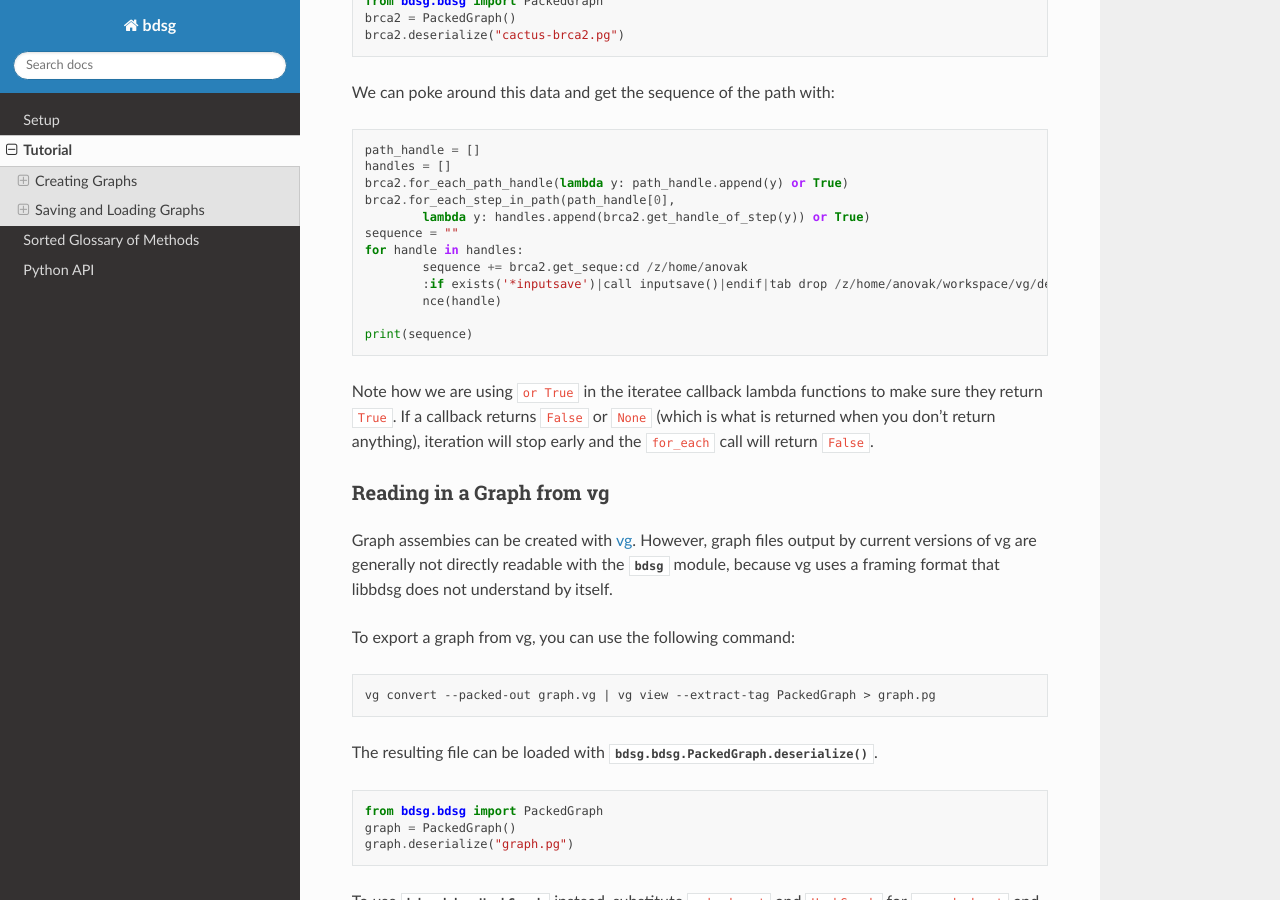
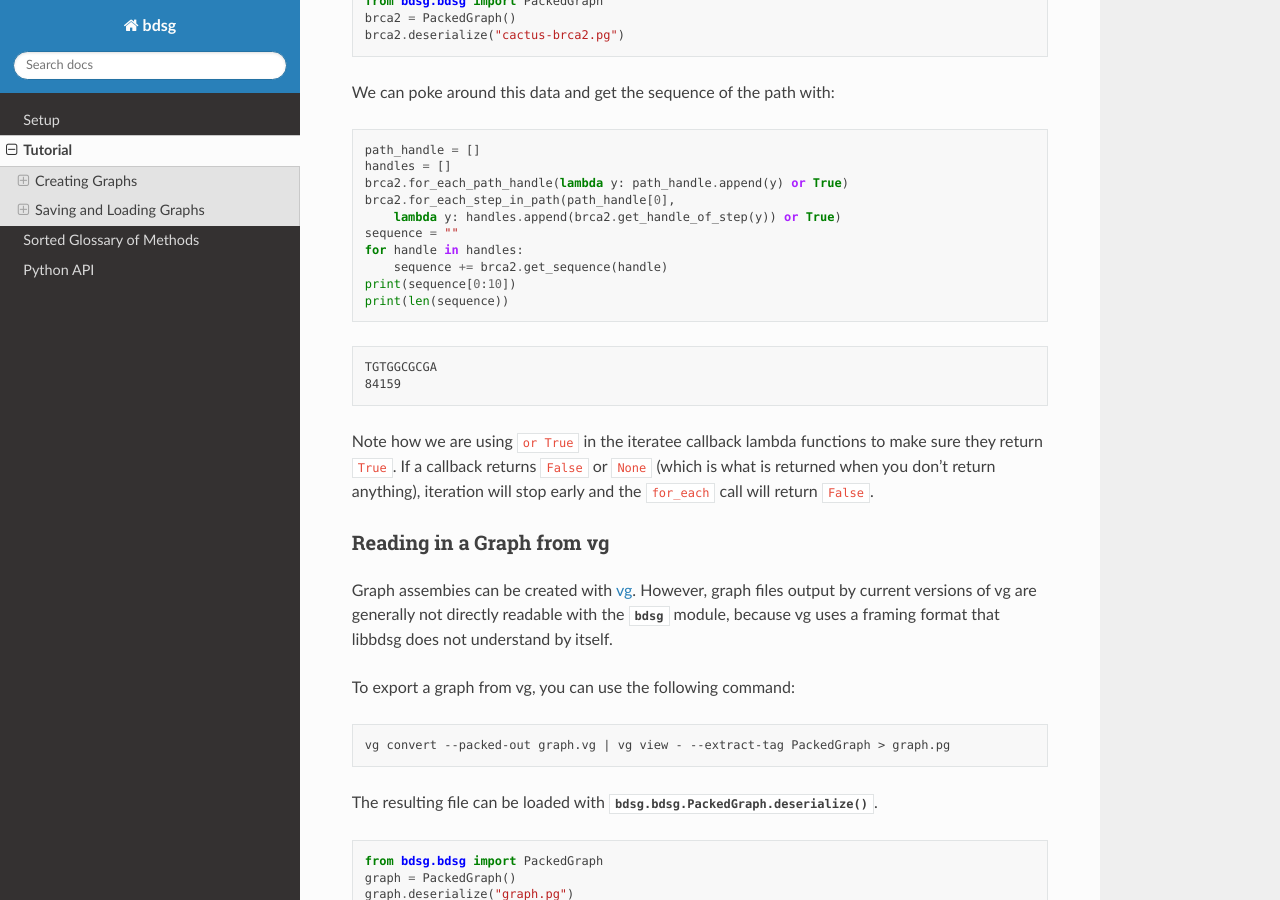
Before and after one commit to vgteam/libbdsg, a Sphinx documentation site: the page built from docs/rst/tutorial.rst, in a window 1280 px wide and 900 px high, scrolled down 4394 px. Built offline with Sphinx 7.4.7 and the Read the Docs theme 2.0.0, drawn with Linux system fonts in a browser that asks for light colours.

Commit message:
Make tutorial tests pass by setting up files

```diff
--- a/docs/rst/tutorial.rst
+++ b/docs/rst/tutorial.rst
@@ -216,18 +222,21 @@ We can poke around this data and get the sequence of the path with:
 
 .. testcode::
 
-        path_handle = []
-        handles = []
-        brca2.for_each_path_handle(lambda y: path_handle.append(y) or True)
-        brca2.for_each_step_in_path(path_handle[0],
-                lambda y: handles.append(brca2.get_handle_of_step(y)) or True)
-        sequence = ""
-        for handle in handles:
-                sequence += brca2.get_seque:cd /z/home/anovak
-                :if exists('*inputsave')|call inputsave()|endif|tab drop /z/home/anovak/workspace/vg/deps/libbdsg/src/odgi.cpp|if exists('*inputrestore')|call inputrestore()|endif
-                nce(handle)
+   path_handle = []
+   handles = []
+   brca2.for_each_path_handle(lambda y: path_handle.append(y) or True)
+   brca2.for_each_step_in_path(path_handle[0],
+       lambda y: handles.append(brca2.get_handle_of_step(y)) or True)
+   sequence = ""
+   for handle in handles:
+       sequence += brca2.get_sequence(handle)
+   print(sequence[0:10])
+   print(len(sequence))
 
-        print(sequence)
+.. testoutput::
+
+   TGTGGCGCGA
+   84159
 
 Note how we are using ``or True`` in the iteratee callback lambda functions to make sure they return ``True``. If a callback returns ``False`` or ``None`` (which is what is returned when you don't return anything), iteration will stop early and the ``for_each`` call will return ``False``.
 
@@ -240,7 +249,7 @@ To export a graph from vg, you can use the following command:
 
 .. code-block:: bash
 
-        vg convert --packed-out graph.vg | vg view --extract-tag PackedGraph > graph.pg
+        vg convert --packed-out graph.vg | vg view - --extract-tag PackedGraph > graph.pg
 
 The resulting file can be loaded with :func:`bdsg.bdsg.PackedGraph.deserialize`.
 
```
Also changed, not shown: other parts of docs/rst/tutorial.rst (+6 -0 lines), 1 other file.
